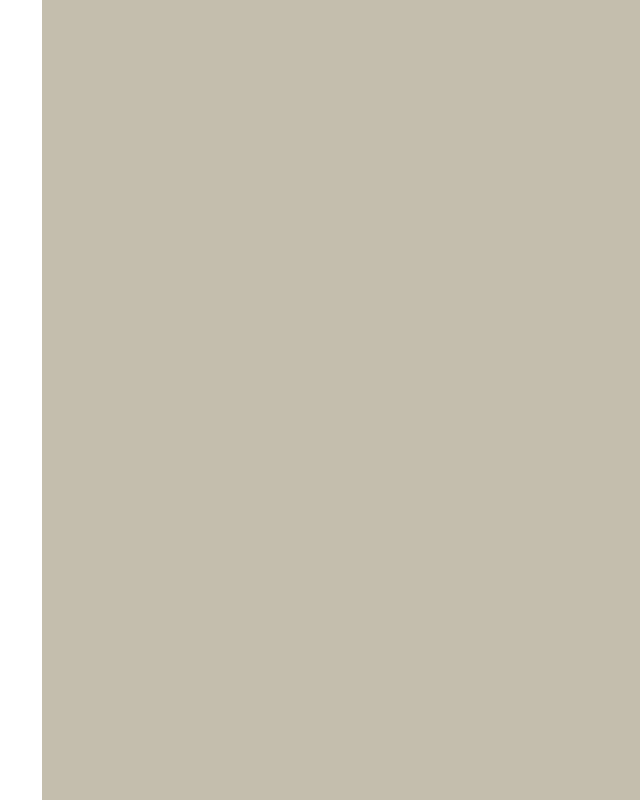
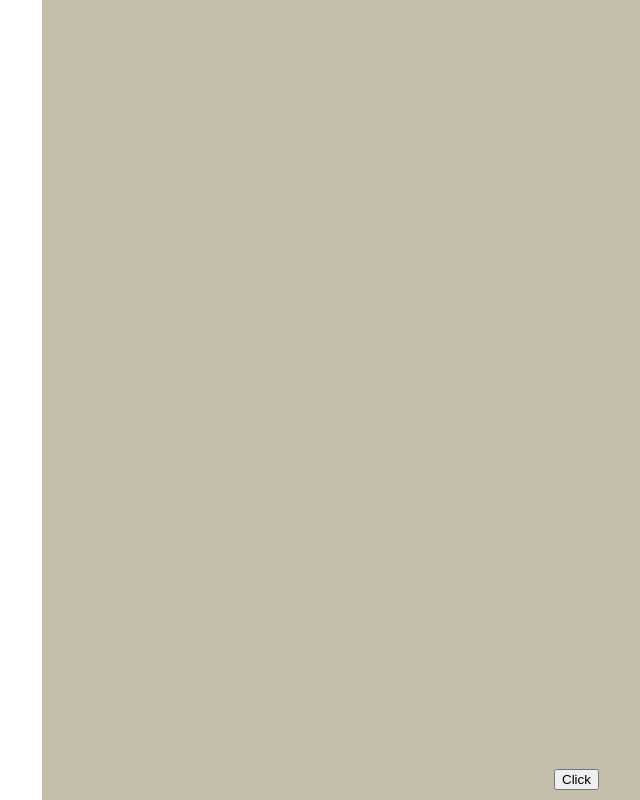
Before and after one commit to MikeTheFyke/MiFy, a Vue app in the folder client/: page / in a window 1280 px wide. Shown: the part 1600-2400 px from the top of the page, without its empty margins (214-854 px from the left). Built offline with nearby package versions, Linux system fonts and the light colour scheme.

Commit message:
Added scroll button to Pro vue

```diff
--- a/client/src/components/Provue.vue
+++ b/client/src/components/Provue.vue
@@ -1,5 +1,9 @@
 <template>
     <div id="Process-Container">
+
+    <div id="scrollContainer3">
+      <button id="scrollButton3" @click="scrollTop">Click</button>
+    </div>
 
     </div>
 </template>
@@ -7,16 +11,40 @@
 <script>
 export default {
   name: 'Provue',
-    data(){
-        return {
-
-        }
+  data () {
+    return {
+      visible: false
     }
-
+  },
+  methods: {
+    scrollTop: function () {
+        this.intervalId = setInterval(() => {
+          if (window.pageYOffset === 0) {
+            clearInterval(this.intervalId)
+          }
+          window.scroll(0, window.pageYOffset + window.innerHeight*3)
+        }, 20)
+      },
+      scrollListener: function () {
+        this.visible = window.scrollY > 150
+      }
+  },
+    mounted: function () {
+      window.addEventListener('scroll', this.scrollListener)
+    },
+    beforeDestroy: function () {
+      window.removeEventListener('scroll', this.scrollListener)
+    }
 }
 </script>
 
 <style scoped>
+
+#scrollContainer3{
+  position: absolute;
+  bottom: 10px;
+  left: 50%;
+}
 
 #Process-Container{
     Position: absolute;
```
